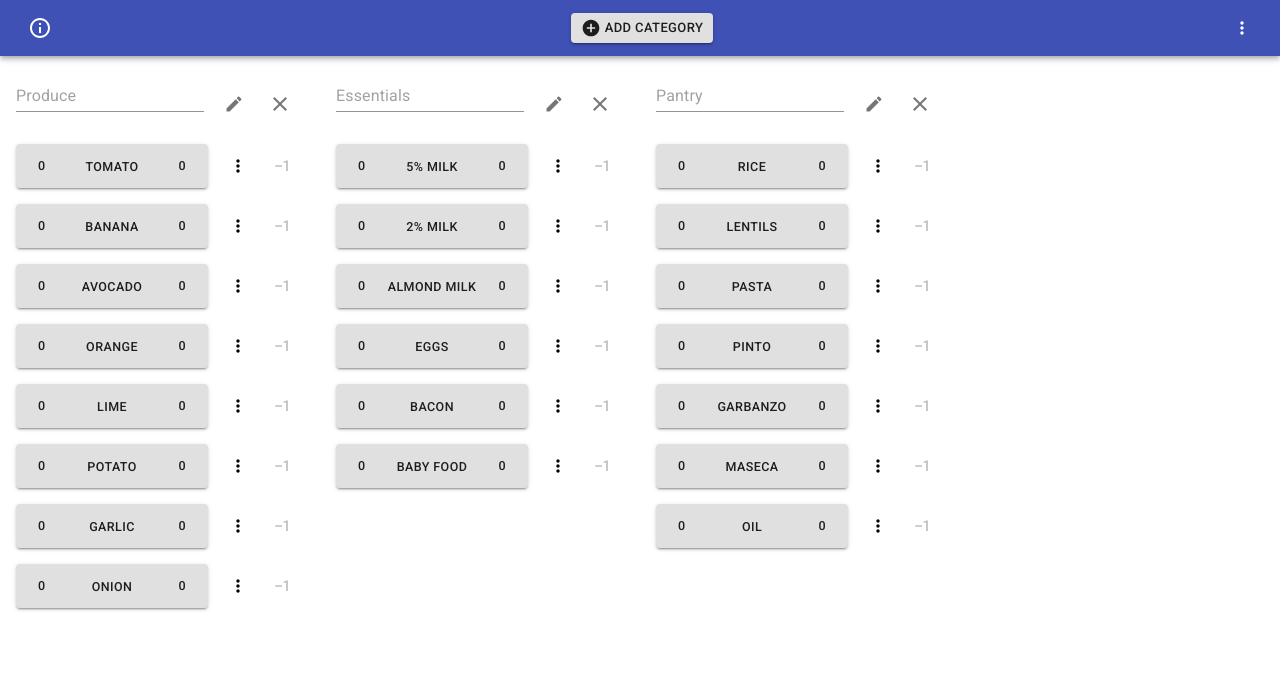
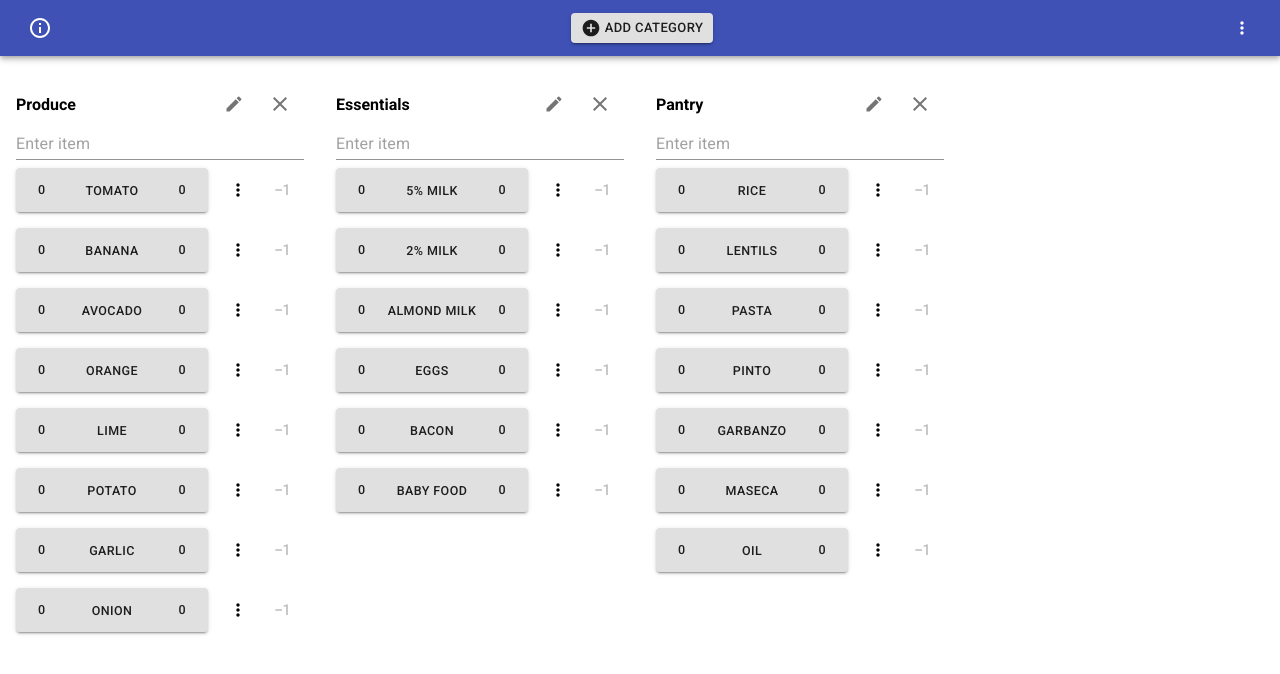
Before and after one commit to magistrula/item-counter, a Next.js app: page / in a window 1280 px wide. Shown: the top 674 px of the page. Built offline with nearby package versions, Linux system fonts and the light colour scheme.

Commit message:
Put category name above item input

```diff
--- a/components/counter/category.js
+++ b/components/counter/category.js
@@ -2,9 +2,9 @@ import React, { memo, useCallback } from 'react';
 
 import Box from '@material-ui/core/Box';
 import ClearIcon from '@material-ui/icons/Clear';
+import { difference, isEmpty } from 'lodash';
 import EditIcon from '@material-ui/icons/Edit';
 import IconButton from '@material-ui/core/IconButton';
-import { difference, isEmpty } from 'lodash';
 import TextField from '@material-ui/core/TextField';
 
 import CounterItem from './item';
@@ -40,21 +40,25 @@ function CounterCategory({
 
   return (
     <>
-      <Box display="flex" mb={2}>
-        <Box flexGrow={1} mr={1}>
-          <TextField
-            className="u-full-width"
-            placeholder={categoryName}
-            onKeyDown={onKeyDownAddItemInput}
-          />
+      <Box display="flex" alignItems="center" justifyContent="space-between">
+        <Box><strong>{categoryName}</strong></Box>
+
+        <Box display="flex">
+          <IconButton onClick={renameCategoryCb}>
+            <EditIcon fontSize="small" />
+          </IconButton>
+          <IconButton onClick={removeCategoryCb}>
+            <ClearIcon />
+          </IconButton>
         </Box>
+      </Box>
 
-        <IconButton onClick={renameCategoryCb}>
-          <EditIcon fontSize="small" />
-        </IconButton>
-        <IconButton onClick={removeCategoryCb}>
-          <ClearIcon />
-        </IconButton>
+      <Box mb={1}>
+        <TextField
+          className="u-full-width"
+          placeholder="Enter item"
+          onKeyDown={onKeyDownAddItemInput}
+        />
       </Box>
 
       {(items || []).map(item => (
```
